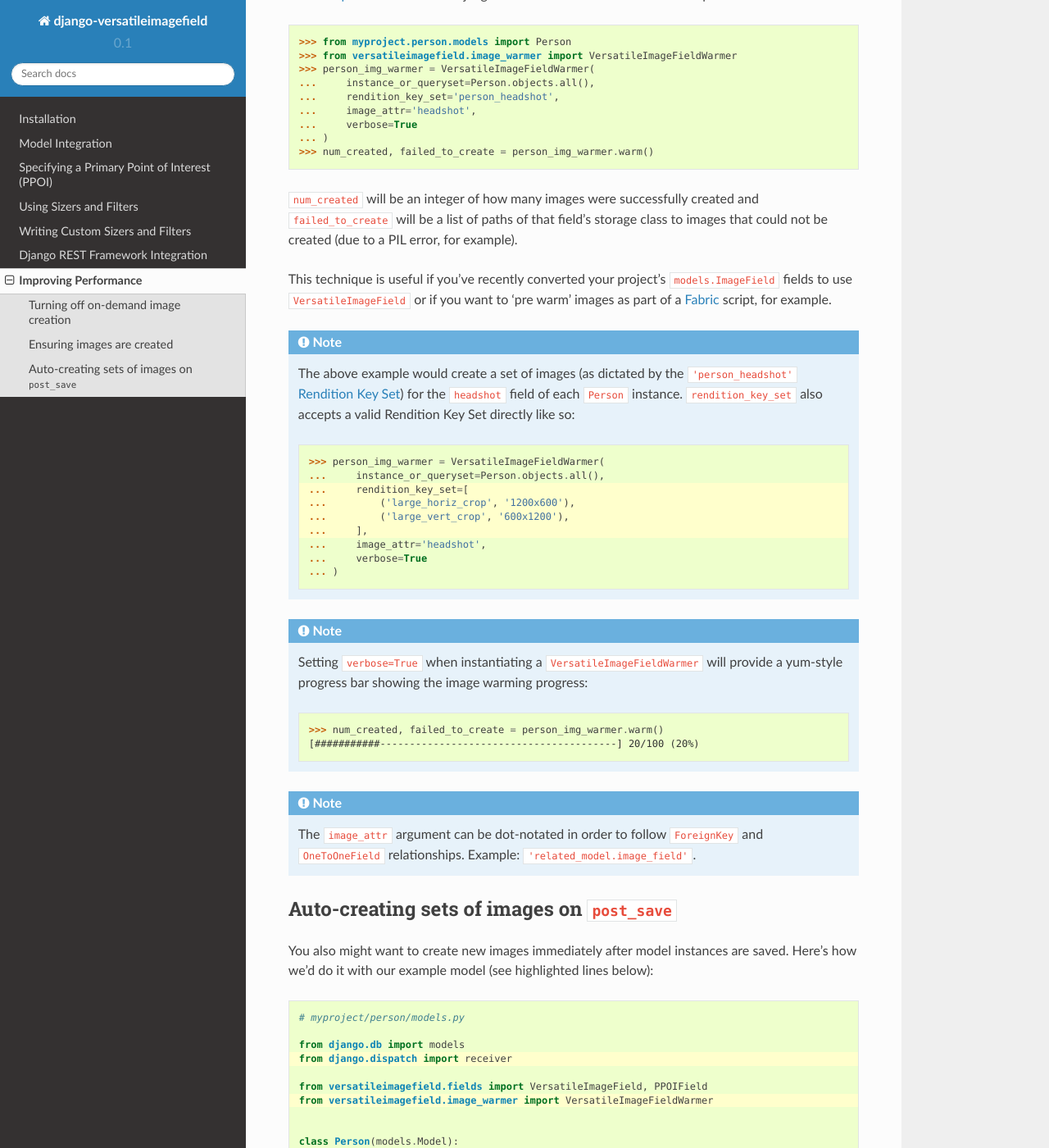
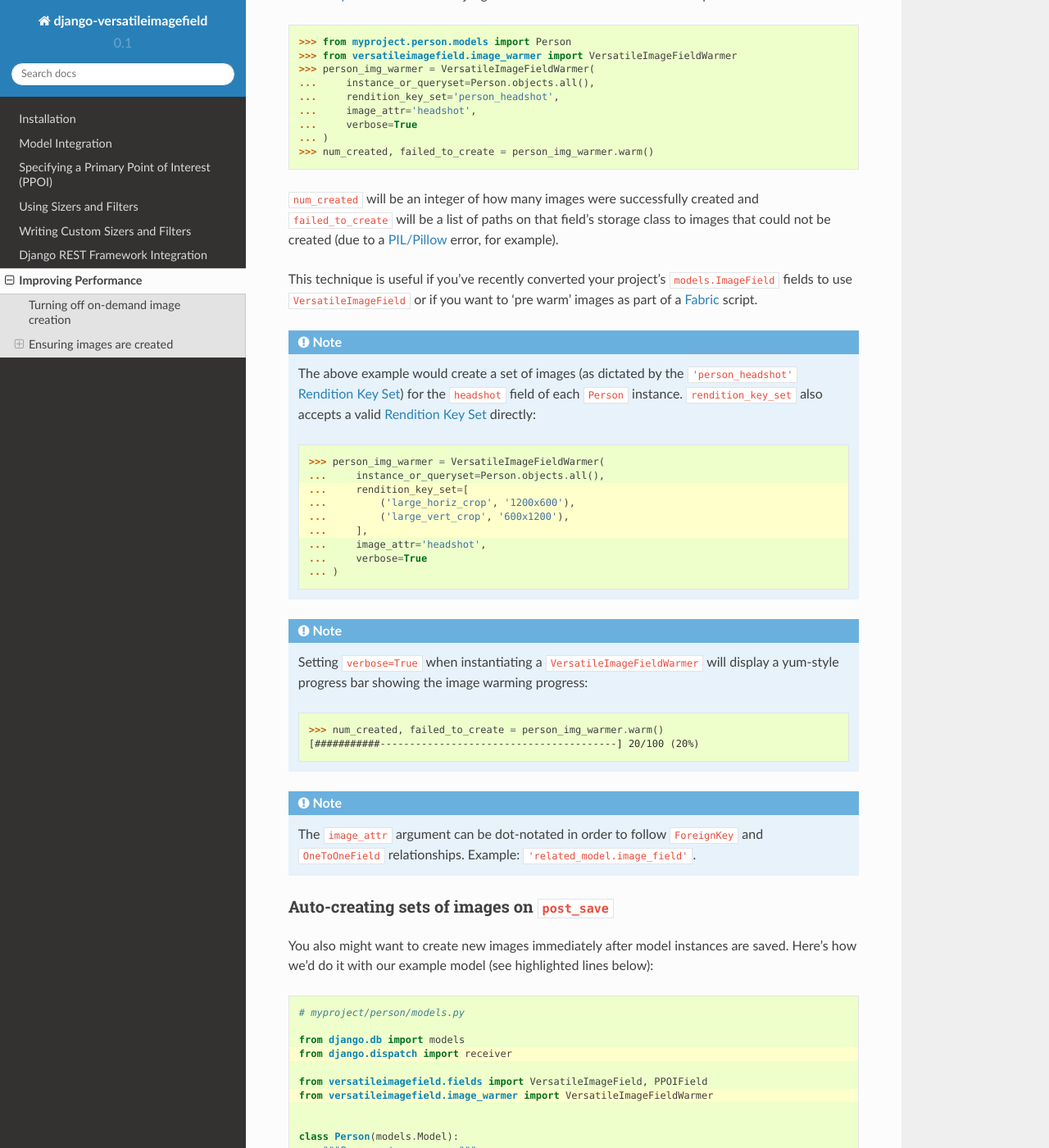
Before and after one commit to respondcreate/django-versatileimagefield, a Sphinx documentation site: the page built from docs/improving_performance.rst, in a window 1280 px wide and 1400 px high, scrolled down 783 px. Shown: the whole window at 82% size. Built offline with Sphinx 7.4.7 and the Read the Docs theme 2.0.0, drawn with Linux system fonts in a browser that asks for light colours.

Commit message:
Docs edits/clean-up

```diff
--- a/docs/improving_performance.rst
+++ b/docs/improving_performance.rst
@@ -29,11 +29,11 @@
     ... )
     >>> num_created, failed_to_create = person_img_warmer.warm()
 
-``num_created`` will be an integer of how many images were successfully created and ``failed_to_create`` will be a list of paths of that field's storage class to images that could not be created (due to a PIL error, for example).
+``num_created`` will be an integer of how many images were successfully created and ``failed_to_create`` will be a list of paths on that field's storage class to images that could not be created (due to a `PIL/Pillow <https://pillow.readthedocs.org/>`_ error, for example).
 
-This technique is useful if you've recently converted your project's ``models.ImageField`` fields to use ``VersatileImageField`` or if you want to 'pre warm' images as part of a `Fabric <http://www.fabfile.org/>`_ script, for example.
+This technique is useful if you've recently converted your project's ``models.ImageField`` fields to use ``VersatileImageField`` or if you want to 'pre warm' images as part of a `Fabric <http://www.fabfile.org/>`_ script.
 
-.. note:: The above example would create a set of images (as dictated by the ``'person_headshot'`` :ref:`Rendition Key Set <reusing-rendition-key-sets>`) for the ``headshot`` field of each ``Person`` instance. ``rendition_key_set`` also accepts a valid Rendition Key Set directly like so:
+.. note:: The above example would create a set of images (as dictated by the ``'person_headshot'`` :ref:`Rendition Key Set <reusing-rendition-key-sets>`) for the ``headshot`` field of each ``Person`` instance. ``rendition_key_set`` also accepts a valid :ref:`Rendition Key Set <rendition-key-sets>` directly:
 
     .. code-block:: python
         :emphasize-lines: 3-6
@@ -48,7 +48,7 @@
         ...     verbose=True
         ... )
 
-.. note:: Setting ``verbose=True`` when instantiating a ``VersatileImageFieldWarmer`` will provide a yum-style progress bar showing the image warming progress:
+.. note:: Setting ``verbose=True`` when instantiating a ``VersatileImageFieldWarmer`` will display a yum-style progress bar showing the image warming progress:
 
     .. code-block:: python
 
@@ -58,7 +58,7 @@
 .. note:: The ``image_attr`` argument can be dot-notated in order to follow ``ForeignKey`` and ``OneToOneField`` relationships. Example: ``'related_model.image_field'``.
 
 Auto-creating sets of images on ``post_save``
----------------------------------------------
+~~~~~~~~~~~~~~~~~~~~~~~~~~~~~~~~~~~~~~~~~~~~~
 
 You also might want to create new images immediately after model instances are saved. Here's how we'd do it with our example model (see highlighted lines below):
 
--- a/docs/installation.rst
+++ b/docs/installation.rst
@@ -81,7 +81,7 @@
 ``VERSATILEIMAGEFIELD_RENDITION_KEY_SETS``
 ~~~~~~~~~~~~~~~~~~~~~~~~~~~~~~~~~~~~~~~~~~
 
-A dictionary used to specify 'Rendition Key Sets' that are used for both serialization or as a way to 'warm' image files so they don't need to be created on demand (i.e. when ``settings.VERSATILEIMAGEFIELD_SETTINGS['create_images_on_demand']`` is set to ``False``) which will greatly improve the overall performance of your app. Here's an example:
+A dictionary used to specify 'Rendition Key Sets' that are used for both :doc:`serialization </drf_integration>` or as a way to :doc:`'warm' image files </improving_performance>` so they don't need to be created on demand (i.e. when ``settings.VERSATILEIMAGEFIELD_SETTINGS['create_images_on_demand']`` is set to ``False``) which will greatly improve the overall performance of your app. Here's an example:
 
 .. code-block:: python
 
@@ -107,7 +107,7 @@
 .. _writing-rendition-keys:
 
 Writing Rendition Keys
-~~~~~~~~~~~~~~~~~~~~~~
+^^^^^^^^^^^^^^^^^^^^^^
 
 Rendition Keys are intuitive and easy to write, simply swap out double-underscores for the dot-notated paths you'd use in the shell or in templates. Examples:
 
@@ -144,4 +144,4 @@
 Rendition Key sets are useful! Read up on how they can help you...
 
 - ... :ref:`serializing VersatileImageField instances <serialization>` within Django REST Framework.
-- ... 'warm' images to improve performance.
+- ... :doc:`'warm' images to improve performance </improving_performance>`.
```
Also changed, not shown: docs/drf_integration.rst (+6 -4 lines), docs/index.rst (+43 -42 lines).
